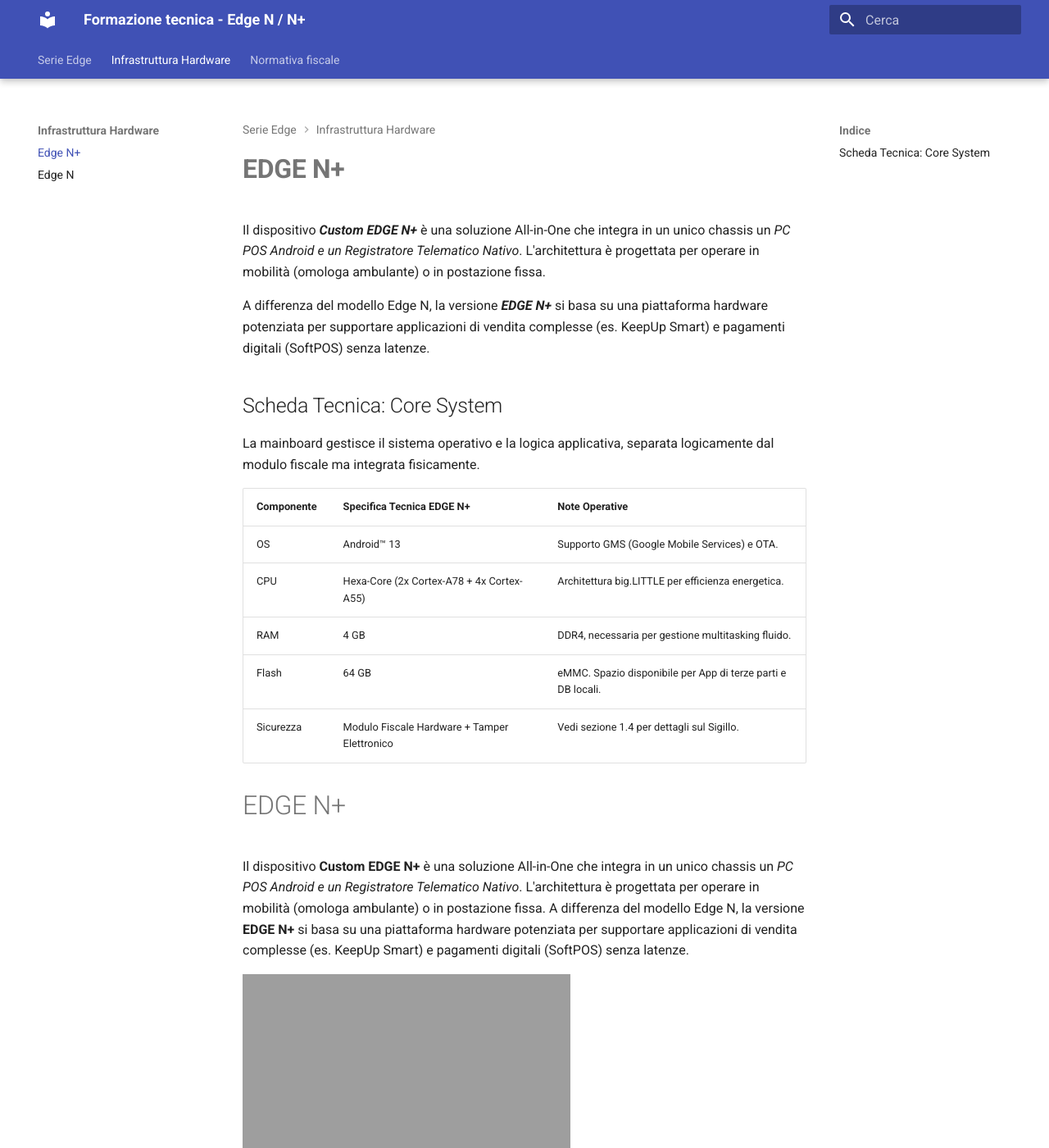
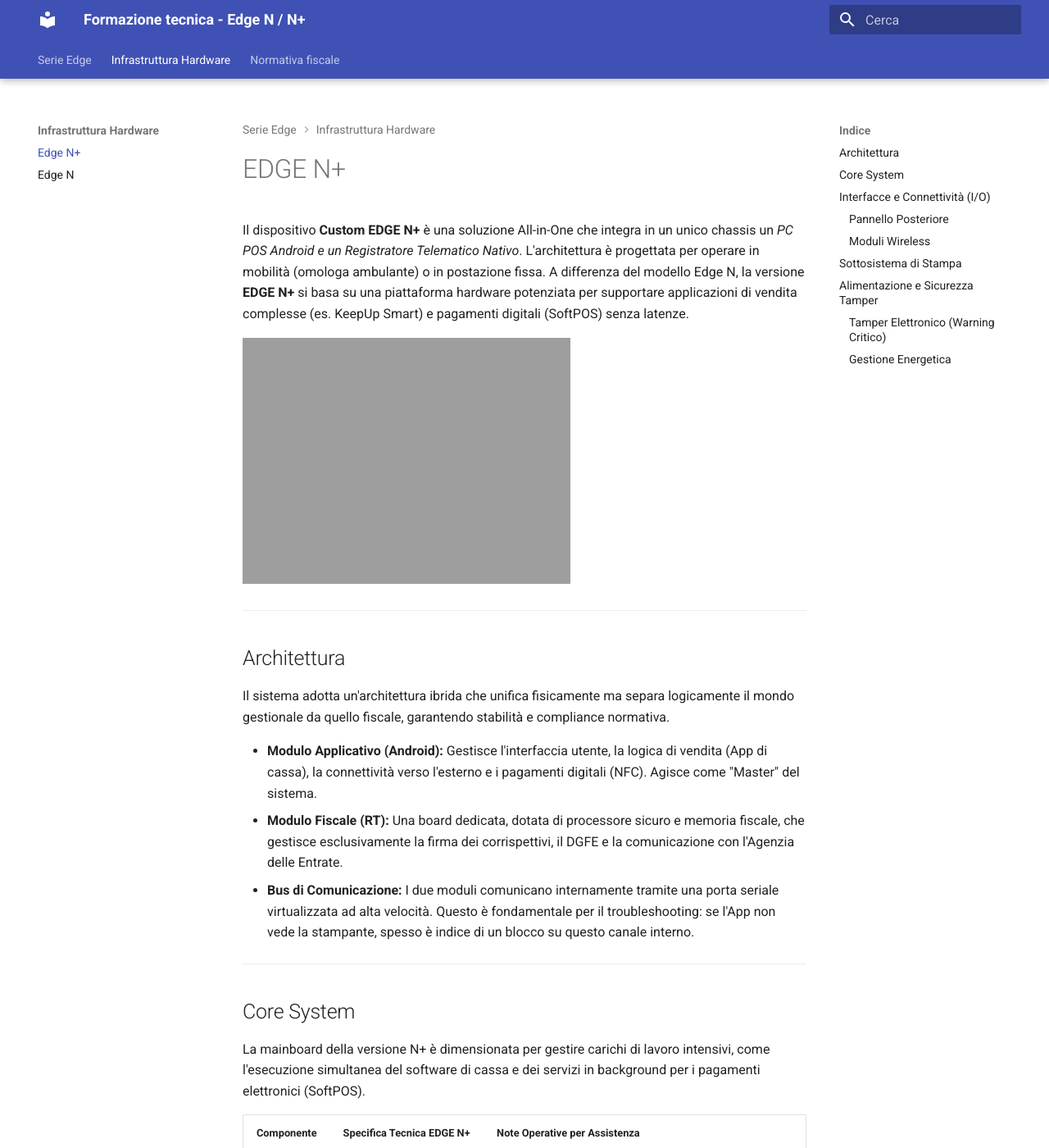
Before and after one commit to ivanrobuschi-custom/corso-tecnico-edge-n, an MkDocs documentation site: the page built from docs/hardware.md, in a window 1280 px wide and 1400 px high. Shown: the whole window at 82% size. Built offline with MkDocs 1.6.1 and Material for MkDocs 9.7.7, drawn with Linux system fonts in a browser that asks for light colours.

Commit message:
modifica edge n+

```diff
--- a/docs/hardware.md
+++ b/docs/hardware.md
@@ -1,24 +1,3 @@
-# **EDGE N+**
-
-
-Il dispositivo **_Custom EDGE N+_** è una soluzione All-in-One che integra in un unico chassis un _PC POS Android e un Registratore Telematico Nativo_.
-L'architettura è progettata per operare in mobilità (omologa ambulante) o in postazione fissa.
-
-A differenza del modello Edge N, la versione **_EDGE N+_** si basa su una piattaforma hardware potenziata  per supportare applicazioni di vendita complesse (es. KeepUp Smart) e pagamenti digitali (SoftPOS) senza latenze.
-
-
-
-## Scheda Tecnica: Core System
-La mainboard gestisce il sistema operativo e la logica applicativa, separata logicamente dal modulo fiscale ma integrata fisicamente.
-
-| Componente | Specifica Tecnica EDGE N+ | Note Operative |
-| :--- | :--- | :--- |
-| OS | Android™ 13 | Supporto GMS (Google Mobile Services) e OTA. |
-| CPU | Hexa-Core (2x Cortex-A78 + 4x Cortex-A55) | Architettura big.LITTLE per efficienza energetica. |
-| RAM | 4 GB | DDR4, necessaria per gestione multitasking fluido. |
-| Flash | 64 GB | eMMC. Spazio disponibile per App di terze parti e DB locali. |
-| Sicurezza | Modulo Fiscale Hardware + Tamper Elettronico | Vedi sezione 1.4 per dettagli sul Sigillo. |
-
 # EDGE N+
 
 Il dispositivo **Custom EDGE N+** è una soluzione All-in-One che integra in un unico chassis un *PC POS Android e un Registratore Telematico Nativo*.
```
